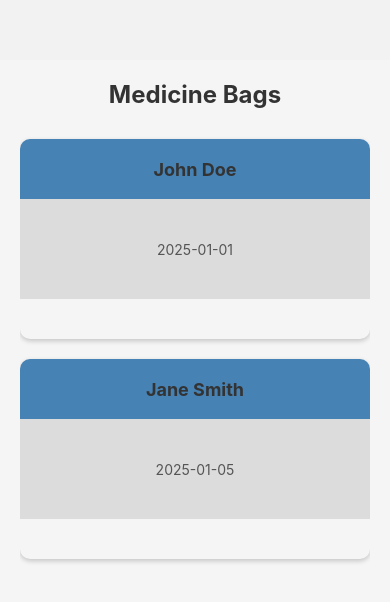
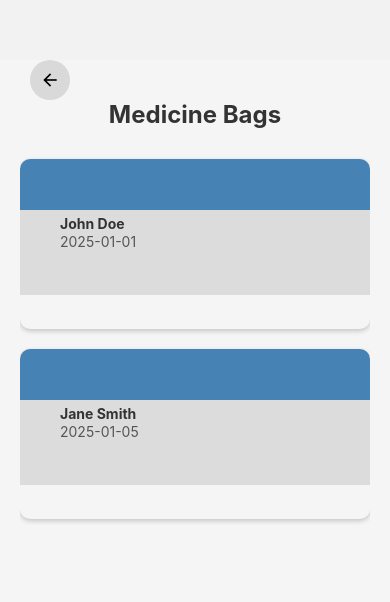
Before and after one commit to ncn-dev/medicine-scan-app, a React Native app: screen /MedBag in a window 390 px wide. Shown: the top 602 px of the page. Built offline with nearby package versions, Linux system fonts and the light colour scheme.

Commit message:
create setting

```diff
--- a/App.js
+++ b/App.js
@@ -13,6 +13,7 @@ import RegisterScreen from "./pages/RegisterScreen";
 import InformationSceen from "./pages/InformationScreen";
 import Homepage from "./pages/Homepage";
 import MedBag from "./pages/Medbag";
+import SettingPage from "./pages/Settingpage";
 
 const Stack = createStackNavigator();
 
@@ -56,6 +57,11 @@ export default function App() {
           component={InformationSceen}
 
         />
+         <Stack.Screen
+          name="SettingPage"
+          component={SettingPage}
+
+        />
         <Stack.Screen
           name="MedBag"
           component={MedBag}
--- a/pages/Homepage.js
+++ b/pages/Homepage.js
@@ -405,7 +405,7 @@ export default function Homepage({ route, navigation }) {
         </TouchableOpacity>
 
         <TouchableOpacity
-          onPress={() => navigation.navigate("Homepage")} // ใส่โค้ด onPress ให้ในตำแหน่งที่ถูกต้อง
+          onPress={() => navigation.navigate("SettingPage")} // ใส่โค้ด onPress ให้ในตำแหน่งที่ถูกต้อง
           style={{
             flexDirection: "column", // หากต้องการเพิ่มไอคอนหรือข้อความข้างๆ
             alignItems: "center",
--- a/pages/Medbag.js
+++ b/pages/Medbag.js
@@ -1,85 +1,108 @@
 import React, { useState } from "react";
-import { StyleSheet, Text, View, FlatList } from "react-native";
+import {
+  StyleSheet,
+  Text,
+  View,
+  FlatList,
+  TouchableOpacity,
+} from "react-native";
+import Icon from "react-native-vector-icons/MaterialIcons";
 
-export default function MedBag() {
+export default function MedBag({ navigation }) {
   const [data, setData] = useState([
     { id: "1", name: "John Doe", date: "2025-01-01" },
     { id: "2", name: "Jane Smith", date: "2025-01-05" },
   ]);
 
   const Card = ({ name, date }) => (
-    <View style={styles.card}>
+    <View
+      style={{
+        height: 170, // ความสูงการ์ดรวม
+        borderRadius: 10,
+        marginVertical: 10,
+        overflow: "hidden", // ป้องกันสีล้นออกนอกการ์ด
+        elevation: 5,
+        shadowColor: "#000",
+        shadowOffset: { width: 0, height: 2 },
+        shadowOpacity: 0.2,
+        shadowRadius: 5,
+      }}
+    >
       {/* ส่วนบนของการ์ด */}
-      <View style={styles.cardTop}>
-        <Text style={styles.name}>{name}</Text>
-      </View>
+      <View
+        style={{
+          flex: 0.3, // ส่วนบนจะ占พื้นที่ 60% ของการ์ด
+          backgroundColor: "#4682B4", // สีส่วนบน
+          justifyContent: "center",
+          alignItems: "center",
+        }}
+      ></View>
       {/* ส่วนล่างของการ์ด */}
-      <View style={styles.cardBottom}>
-        <Text style={styles.date}>{date}</Text>
+      <View
+        style={{
+          flex: 0.5, // ส่วนล่างจะ占พื้นที่ 40% ของการ์ด
+          backgroundColor: "#DCDCDC", // สีส่วนล่าง
+          justifyContent: "center",
+          alignItems: "flex-start",
+        }}
+      >
+        <Text style={{ fontSize: 14, fontWeight: "bold", color: "#333" ,marginLeft:40,marginTop:-40}}>
+          {name}
+        </Text>
+        <Text style={{ fontSize: 14, color: "#555" ,marginLeft:40,marginTop:1}}>{date}</Text>
       </View>
     </View>
   );
 
   return (
-    <View style={styles.container}>
-      <Text style={styles.title}>Medicine Bags</Text>
+    <View
+      style={{
+        flex: 1,
+        padding: 20,
+        backgroundColor: "#f5f5f5",
+        marginTop: 60,
+      }}
+    >
+      <View
+        style={{
+          flexDirection: "row",
+          justifyItems: "flex-start",
+          alignItems: "center",
+          marginTop: -20,
+          marginLeft: 10,
+        }}
+      >
+        <TouchableOpacity
+          onPress={() => navigation.navigate("Homepage")}
+          style={{
+            width: 40,
+            height: 40,
+            borderRadius: 20,
+            backgroundColor: "#D9D9D9",
+            alignItems: "center",
+            justifyContent: "center",
+          }}
+        >
+          <Icon name="arrow-back" size={20} color="#000" />
+        </TouchableOpacity>
+      </View>
+      <Text
+        style={{
+          fontSize: 24,
+          fontWeight: "bold",
+          textAlign: "center",
+          marginBottom: 20,
+          color: "#333",
+        }}
+      >
+        Medicine Bags
+      </Text>
       <FlatList
         data={data}
         keyExtractor={(item) => item.id}
         renderItem={({ item }) => <Card name={item.name} date={item.date} />}
-        contentContainerStyle={styles.list}
+        contentContainerStyle={{ paddingBottom: 10 }}
       />
     </View>
   );
 }
-
-const styles = StyleSheet.create({
-  container: {
-    flex: 1,
-    padding: 20,
-    backgroundColor: "#f5f5f5",
-    marginTop: 60,
-  },
-  title: {
-    fontSize: 24,
-    fontWeight: "bold",
-    textAlign: "center",
-    marginBottom: 20,
-    color: "#333",
-  },
-  list: {
-    paddingBottom: 10,
-  },
-  card: {
-    height: 200, // ความสูงการ์ดรวม
-    borderRadius: 10,
-    marginVertical: 10,
-    overflow: "hidden", // ป้องกันสีล้นออกนอกการ์ด
-    elevation: 5,
-    shadowColor: "#000",
-    shadowOffset: { width: 0, height: 2 },
-    shadowOpacity: 0.2,
-    shadowRadius: 5,
-  },
-  cardTop: {
-    flex: 0.3, // ส่วนบนจะ占พื้นที่ 60% ของการ์ด
-    backgroundColor: "#4682B4", // สีส่วนบน
-    justifyContent: "center",
-    alignItems: "center",
-  },
-  cardBottom: {
-    flex: 0.5, // ส่วนล่างจะ占พื้นที่ 40% ของการ์ด
-    backgroundColor: "#DCDCDC", // สีส่วนล่าง
-    justifyContent: "center",
-    alignItems: "center",
-  },
-  name: {
-    fontSize: 18,
-    fontWeight: "bold",
-    color: "#333",
-  },
-  date: {
-    fontSize: 14,
-    color: "#555",
-  },
-});
--- /dev/null
+++ b/pages/Settingpage.js
@@ -0,0 +1,88 @@
+import React from "react";
+import { StyleSheet, Text, View, TouchableOpacity } from "react-native";
+import Icon from "react-native-vector-icons/MaterialIcons";
+
+export default function Settingpage({ navigation }) {
+  const handleLogout = () => {
+    console.log("User logged out"); // หรือเรียกฟังก์ชัน logout
+  };
+
+  const handleCancel = () => {
+    alert("Logout canceled");
+    console.log("Logout canceled");
+  };
+
+  return (
+    <View style={styles.container}>
+      <View
+        style={{
+          flexDirection: "row",
+          justifyItems: "flex-start",
+          alignItems: "center",
+          marginTop: -20,
+          marginLeft: -290,
+        }}
+      >
+        <TouchableOpacity
+          onPress={() => navigation.navigate("Homepage")}
+          style={{
+            width: 40,
+            height: 40,
+            borderRadius: 20,
+            backgroundColor: "#D9D9D9",
+            alignItems: "center",
+            justifyContent: "center",
+          }}
+        >
+          <Icon name="arrow-back" size={20} color="#000" />
+        </TouchableOpacity>
+      </View>
+      <Text style={styles.text}>Do you want to log out?</Text>
+      <View style={styles.buttonContainer}>
+        <TouchableOpacity
+          style={styles.buttonYes}
+          onPress={() => navigation.navigate("Home")}
+        >
+          <Text style={styles.buttonText}>Yes</Text>
+        </TouchableOpacity>
+        <TouchableOpacity style={styles.buttonNo} onPress={handleCancel}>
+          <Text style={styles.buttonText}>No</Text>
+        </TouchableOpacity>
+      </View>
+    </View>
+  );
+}
+
+const styles = StyleSheet.create({
+  container: {
+    marginTop: 70,
+    paddingHorizontal: 60,
+    alignItems: "center",
+  },
+  text: {
+    marginTop:30,
+    fontSize: 18,
+    marginBottom: 20,
+  },
+  buttonContainer: {
+    flexDirection: "row",
+    justifyContent: "space-between",
+    width: "60%",
+  },
+  buttonYes: {
+    backgroundColor: "green",
+    paddingVertical: 10,
+    paddingHorizontal: 20,
+    borderRadius: 5,
+  },
+  buttonNo: {
+    backgroundColor: "red",
+    paddingVertical: 10,
+    paddingHorizontal: 20,
+    borderRadius: 5,
+  },
+  buttonText: {
+    color: "white",
+    fontSize: 16,
+  },
+});
```
